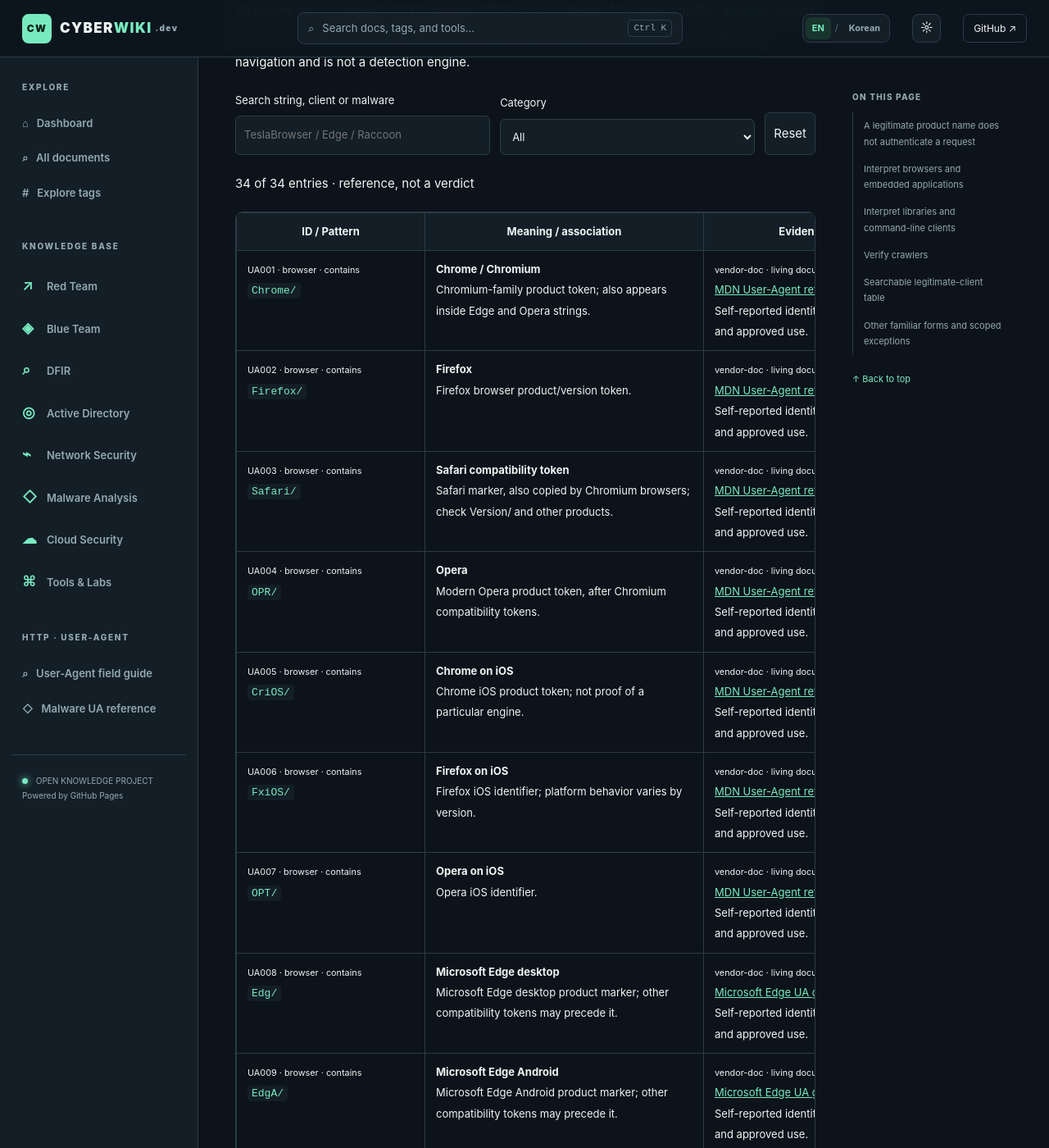
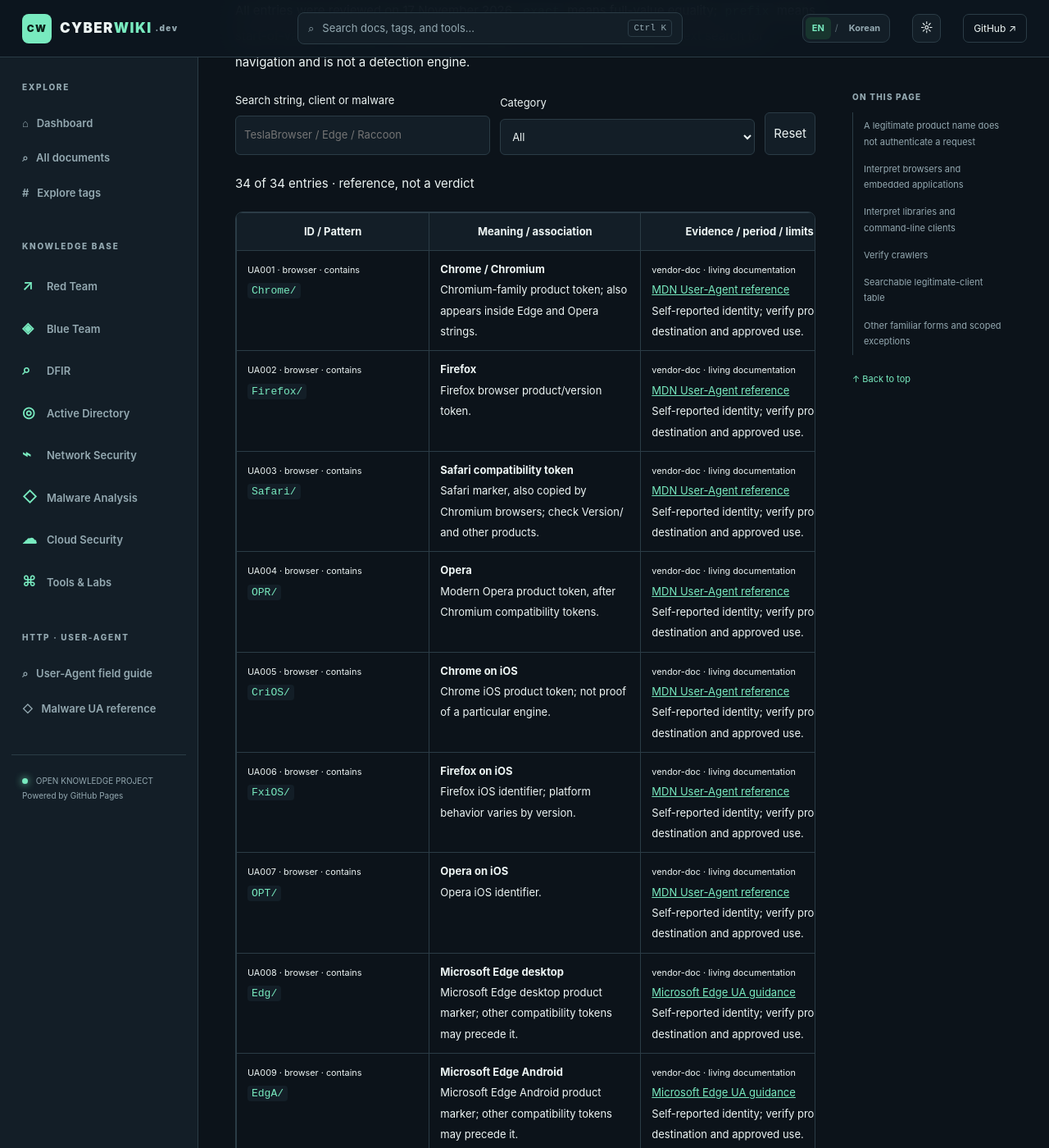
Before and after one commit to DFIDwiz-sketch/cybersecurity-wiki, a Jekyll site: the page built from _articles/user-agent-normal-reference.md, in a window 1280 px wide and 1400 px high, scrolled down 2031 px. Shown: the whole window at 82% size. Built offline with Jekyll 4.4.1, drawn with Linux system fonts in a browser that asks for light colours.

Commit message:
Keep User-Agent reference columns readable within article width

```diff
--- a/assets/user-agents.css
+++ b/assets/user-agents.css
@@ -4,6 +4,7 @@
 .ua-controls label{display:flex;flex:1 1 200px;flex-direction:column;gap:6px;font-size:13px}
 .ua-controls input,.ua-controls select,.ua-controls button{box-sizing:border-box;min-height:44px;border:1px solid var(--line);border-radius:6px;background:var(--panel);color:var(--text);padding:10px;font:inherit;max-width:100%}
 .ua-controls input{width:100%}.ua-controls button{cursor:pointer}.ua-controls :focus-visible{outline:2px solid var(--accent);outline-offset:3px}
-.ua-catalog th:nth-child(1){min-width:230px}.ua-catalog th:nth-child(2){min-width:235px}.ua-catalog th:nth-child(3){min-width:260px}
+.ua-catalog .table-scroll table{width:100%;min-width:760px;table-layout:fixed}
+.ua-catalog th:nth-child(1){width:31%}.ua-catalog th:nth-child(2){width:34%}.ua-catalog th:nth-child(3){width:35%}
 .ua-catalog code{white-space:normal;overflow-wrap:anywhere}.ua-catalog tr[hidden]{display:none}.ua-catalog td{vertical-align:top}
 @media(max-width:600px){.ua-series ol{grid-template-columns:1fr}.ua-controls{display:block}.ua-controls label{margin-bottom:12px}.ua-controls select{width:100%}}
```
